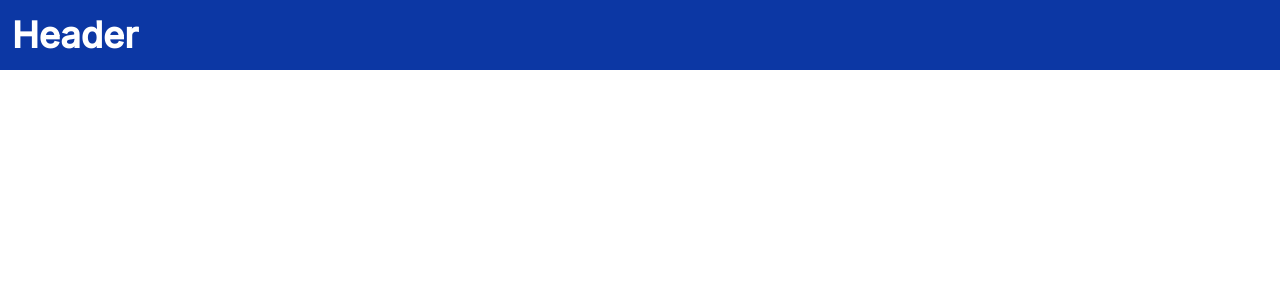
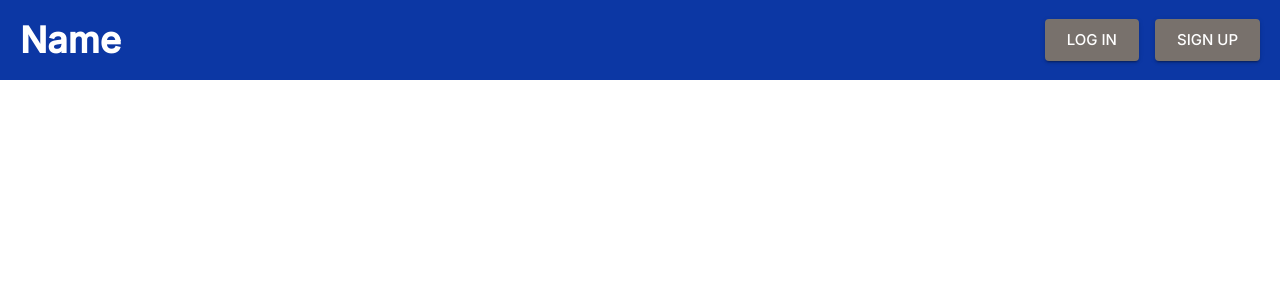
Before and after one commit to jtg-inductions-fe/FE-Assignment-2-Shashwat-Tiwari-UID00830-2026, a React (Vite) app: page / in a window 1280 px wide. Shown: the top 300 px of the page. Built offline with nearby package versions, Linux system fonts and the light colour scheme.

Commit message:
[ST_A2_01]: Initialise header

```diff
--- a/src/components/Header.component.tsx
+++ b/src/components/Header.component.tsx
@@ -2,20 +2,89 @@
  * This file contains the Header component.
  */
 
-import { Typography } from '@mui/material';
+import { useState } from 'react';
 
-const Header = () => (
+import { Link } from 'react-router-dom';
+
+import AccountCircleIcon from '@mui/icons-material/AccountCircle';
+import ShoppingCartIcon from '@mui/icons-material/ShoppingCart';
+import { Box, Button, IconButton, Typography } from '@mui/material';
+
+const Header = () => {
+    const [isAuthenticated, setIsAuthenticated] = useState(false);
+    return (
+        <Box
+            component="header"
+            sx={{
+                display: 'flex',
+                justifyContent: 'space-between',
+                alignItems: 'center',
+                backgroundColor: 'primary.main',
+                minHeight: '80px',
+                color: 'primary.contrastText',
+                px: { xs: 2, md: 5 },
+                py: 2,
+            }}
+        >
             <Typography
                 variant="h3"
-        component="div"
+                component={Link}
+                to="/"
                 sx={{
-            bgcolor: 'primary.main',
-            color: 'primary.contrastText',
-            p: 3,
+                    textDecoration: 'none',
+                    color: 'inherit',
                 }}
             >
-        Header
+                Name
             </Typography>
+
+            <Box sx={{ display: 'flex', gap: 4 }}>
+                {isAuthenticated ? (
+                    <>
+                        <IconButton
+                            component={Link}
+                            to="/cart"
+                            color="inherit"
+                            aria-label="Cart"
+                        >
+                            <ShoppingCartIcon />
+                        </IconButton>
+                        <IconButton
+                            aria-label="Profile"
+                            sx={{
+                                bgcolor: 'text.main',
+                            }}
+                        >
+                            <AccountCircleIcon />
+                        </IconButton>
+                    </>
+                ) : (
+                    <>
+                        <Button
+                            variant="contained"
+                            color="secondary"
+                            size="large"
+                            component={Link}
+                            to="/login"
+                            onClick={() => setIsAuthenticated(true)}
+                        >
+                            Log In
+                        </Button>
+                        <Button
+                            variant="contained"
+                            color="secondary"
+                            size="large"
+                            component={Link}
+                            to="/register"
+                            onClick={() => setIsAuthenticated(true)}
+                        >
+                            Sign Up
+                        </Button>
+                    </>
+                )}
+            </Box>
+        </Box>
     );
+};
 
 export default Header;
```
Lines whose indentation alone changed are shown as unchanged.
